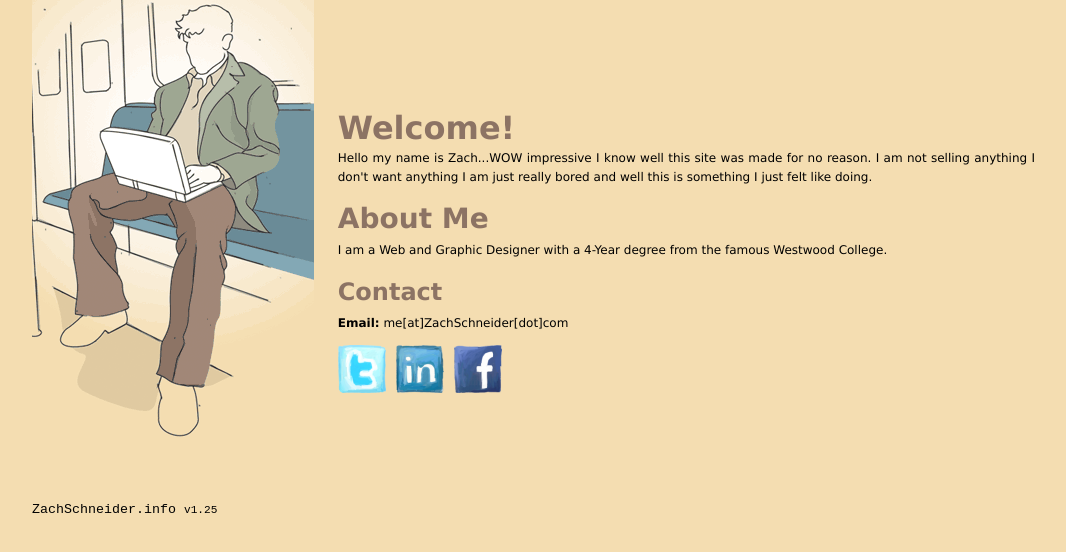
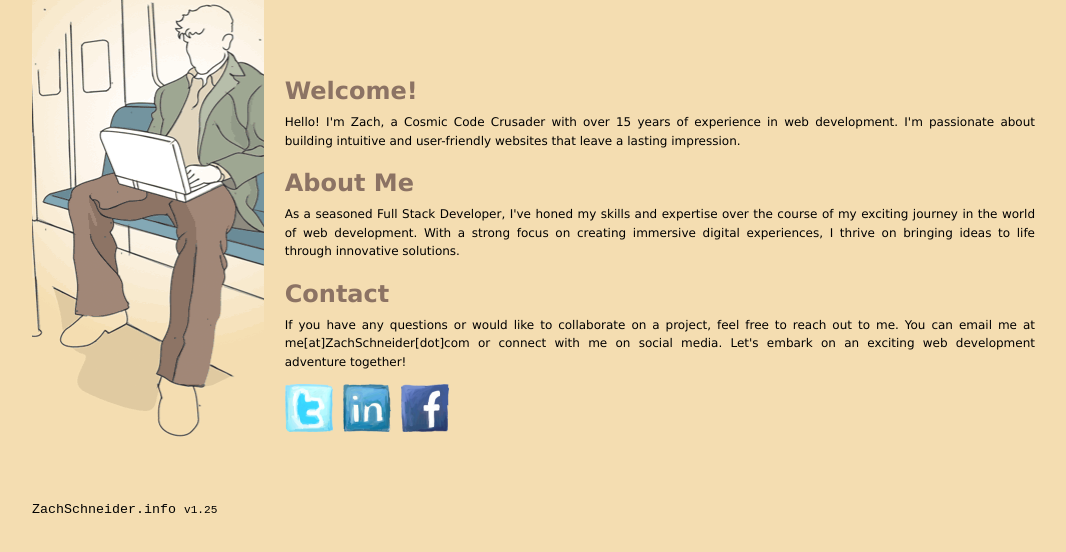
Before and after one commit to zkm/info, a website built with webpack: page src/index.hbs in a window 1280 px wide. Shown: the whole page, without its empty margins (96-1162 px from the left). Built offline with nearby package versions, Linux system fonts and the light colour scheme; files whose address does not match are found by name.

Commit message:
email security

```diff
--- a/src/content.json
+++ b/src/content.json
@@ -1,17 +1,19 @@
 {
-    "header": "ZachSchneider.info",
-    "version": "v1.25",
-    "title": ":: Zach Schneider [dot] info ::",
+  "header": "ZachSchneider.info",
+  "version": "v1.25",
+  "title": "Zach Schneider - Cosmic Code Crusader | Web Developer | Portfolio",
+  "content": {
     "welcome": {
       "title": "Welcome!",
-      "text": "Hello my name is Zach...WOW impressive I know well this site was made for no reason. I am not selling anything I don't want anything I am just really bored and well this is something I just felt like doing."
+      "text": "Hello! I'm Zach, a Cosmic Code Crusader with over 15 years of experience in web development. I'm passionate about building intuitive and user-friendly websites that leave a lasting impression."
     },
     "about": {
       "title": "About Me",
-      "text": "I am a Web and Graphic Designer with a 4-Year degree from the famous Westwood College."
+      "text": "As a seasoned Full Stack Developer, I've honed my skills and expertise over the course of my exciting journey in the world of web development. With a strong focus on creating immersive digital experiences, I thrive on bringing ideas to life through innovative solutions."
     },
     "contact": {
       "title": "Contact",
+      "text": "If you have any questions or would like to collaborate on a project, feel free to reach out to me. You can email me at {email} or connect with me on social media. Let's embark on an exciting web development adventure together!",
       "email": "me[at]ZachSchneider[dot]com",
       "social": [
         {
@@ -32,3 +34,4 @@
       ]
     }
   }
+}
--- a/src/index.hbs
+++ b/src/index.hbs
@@ -3,19 +3,16 @@
     <meta charset="UTF-8" />
     <meta name="viewport" content="width=device-width, initial-scale=1.0" />
     <title>{{title}}</title>
-  <link rel="stylesheet" href="styles.css" />
   </head>
   <body>
     <div class="container">
       <header>
         <code>{{header}} <small>{{version}}</small></code>
       </header>
-    <div id="content">
-      {{#each content.sections}}
-        <h3>{{this.title}}</h3>
-        <p>{{this.content}}</p>
+      {{#each sections}}
+        <h3>{{title}}</h3>
+        <p>{{content}}</p>
       {{/each}}
-    </div>
     </div>
   </body>
 </html>
--- a/src/utils.js
+++ b/src/utils.js
@@ -1,44 +1,53 @@
-import content from './content.json';
-import { createElement } from './domUtils';
+import content from "./content.json";
+
+function createElement(tagName, className, text) {
+  const element = document.createElement(tagName);
+  if (className) {
+    element.className = className;
+  }
+  if (text) {
+    element.textContent = text;
+  }
+  return element;
+}
 
 export function createContentElements() {
-  const container = document.querySelector('.container');
+  const container = document.querySelector(".container");
 
   // Create content div
-  const contentDiv = createElement('div', 'content');
+  const contentDiv = createElement("div", "content");
 
   // Render welcome section
-  const welcomeTitle = createElement('h1', null, content.welcome.title);
-  const welcomeText = createElement('p', null, content.welcome.text);
+  const welcomeTitle = createElement("h3", null, content.content.welcome.title);
+  const welcomeText = createElement("p", null, content.content.welcome.text);
   contentDiv.appendChild(welcomeTitle);
   contentDiv.appendChild(welcomeText);
 
   // Render about section
-  const aboutTitle = createElement('h2', null, content.about.title);
-  const aboutText = createElement('p', null, content.about.text);
+  const aboutTitle = createElement("h3", null, content.content.about.title);
+  const aboutText = createElement("p", null, content.content.about.text);
   contentDiv.appendChild(aboutTitle);
   contentDiv.appendChild(aboutText);
 
   // Render contact section
-  const contactTitle = createElement('h3', null, content.contact.title);
+  const contactTitle = createElement("h3", null, content.content.contact.title);
 
   // Create separate elements for "Email:" and the email address
-  const emailLabel = createElement('strong', null, 'Email:');
-  const emailText = createElement('span', null, ` ${content.contact.email}`);
-  const contactEmail = createElement('p');
-  contactEmail.append(emailLabel, emailText);
+  const emailText = createElement("span", null, ` ${content.content.contact.text.replace("{email}", content.content.contact.email)}`);
+  const contactEmail = createElement("p");
+  contactEmail.append(emailText);
 
   contentDiv.appendChild(contactTitle);
   contentDiv.appendChild(contactEmail);
 
   // Render social links in contact section
-  const socialLinksList = createElement('ul');
-  content.contact.social.forEach(social => {
-    const listItem = createElement('li');
-    const link = createElement('a');
+  const socialLinksList = createElement("ul");
+  content.content.contact.social.forEach((social) => {
+    const listItem = createElement("li");
+    const link = createElement("a");
     link.href = social.url;
 
-    const icon = createElement('img', 'social-icon');
+    const icon = createElement("img", "social-icon");
     icon.src = social.icon;
 
     link.appendChild(icon);
```
Lines whose indentation alone changed are shown as unchanged.
